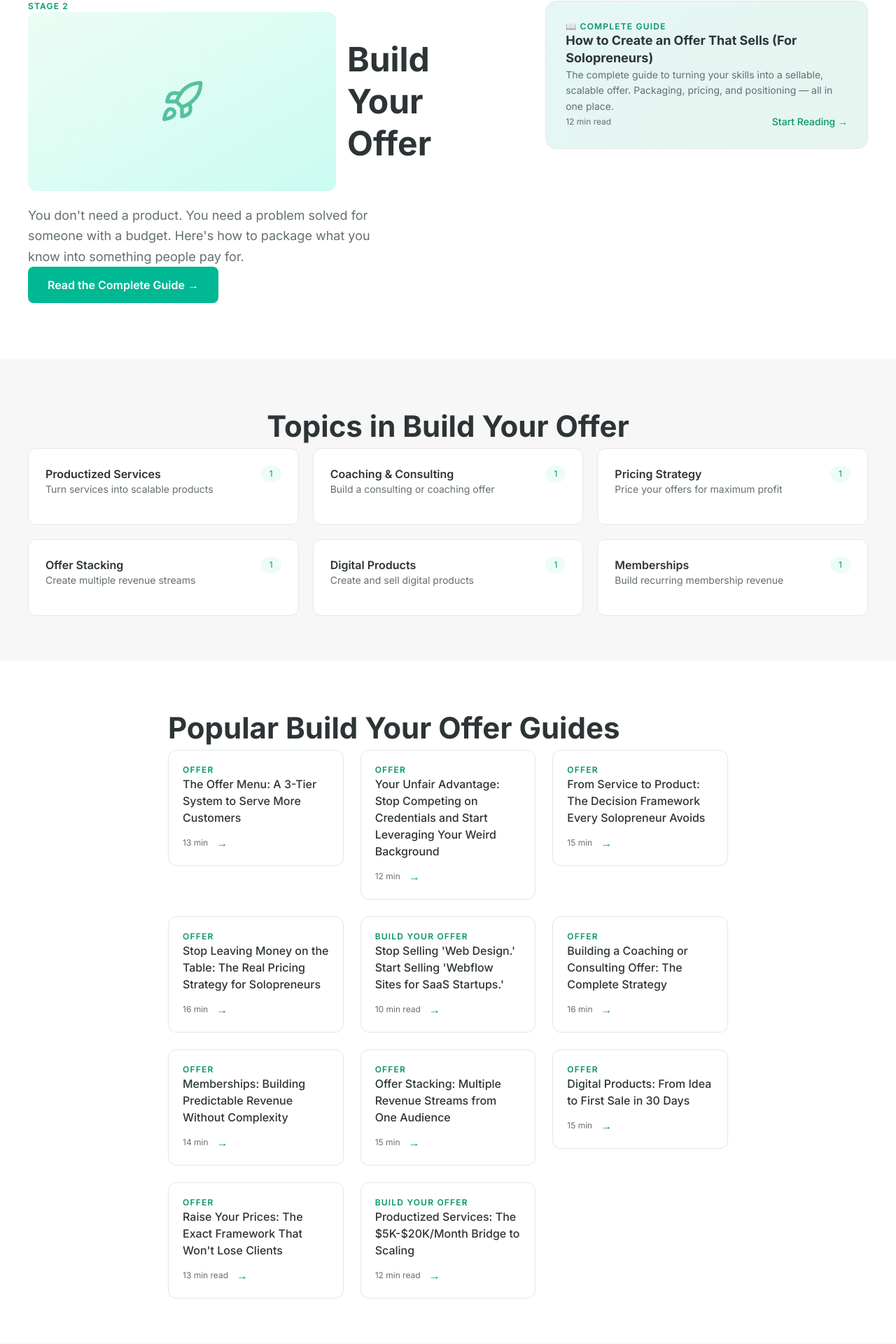
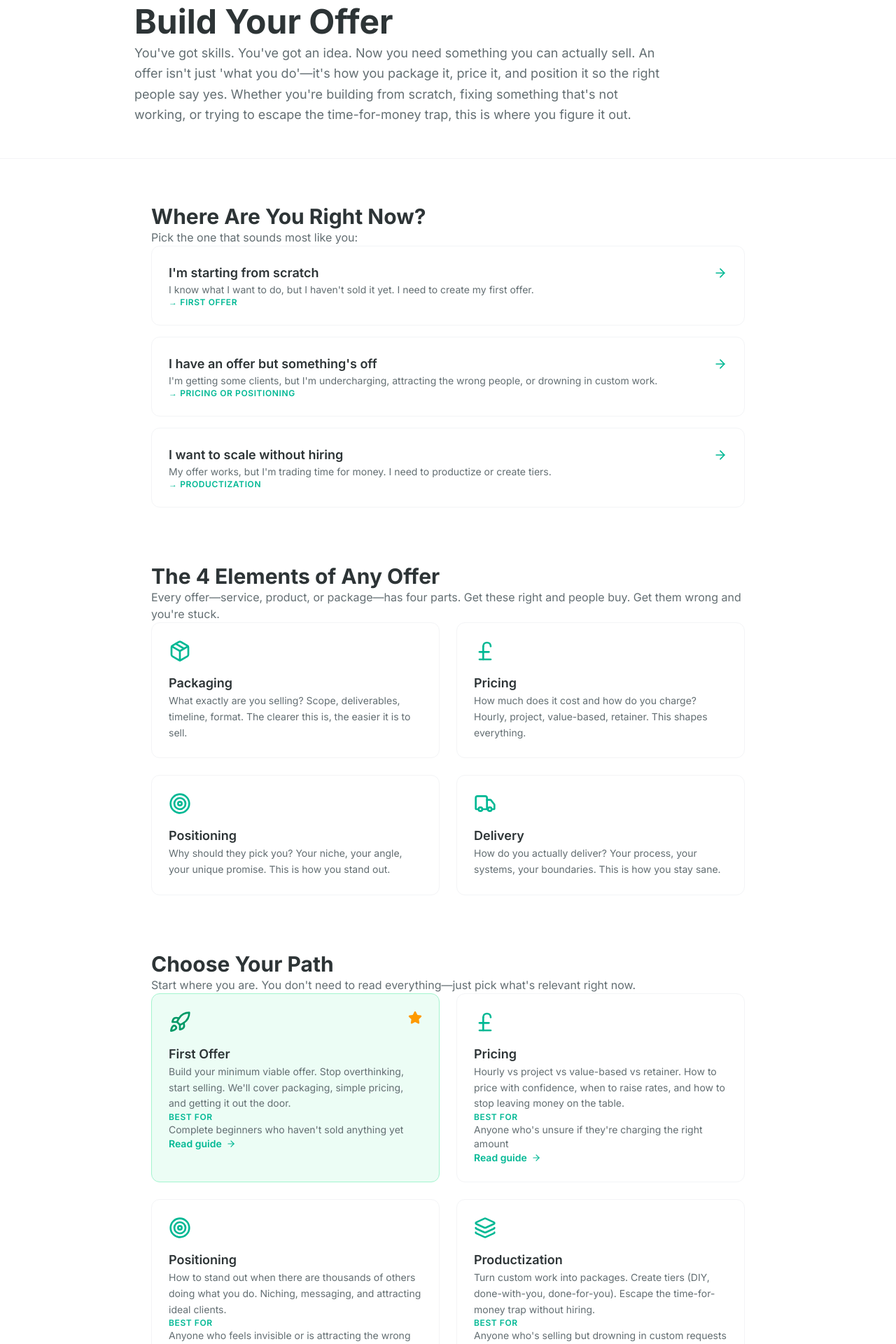
Before and after one commit to biso2005/onefoundr, a Next.js app: page /offer in a window 1280 px wide. Shown: the part 144-2064 px from the top of the page at 70% size. Built offline with nearby package versions, Linux system fonts and the light colour scheme.

Commit message:
Build comprehensive offer hub page with diagnostic section and framework

```diff
--- a/src/app/offer/page.tsx
+++ b/src/app/offer/page.tsx
@@ -1,200 +1,178 @@
-import CategoryHub from "@/components/CategoryHub";
 import Link from "next/link";
-import { getPostsByCategory } from "@/lib/mdx";
+import { Package, PoundSterling, Target, Truck, Rocket, Layers, ArrowRight, Star } from "lucide-react";
 
 export const metadata = {
-  title: "Build Your Offer — OneFoundr | Package & Price Your Expertise",
-  description: "You don't need a product. You need a problem solved for someone with a budget. Here's how to package what you know into something people pay for."
+  title: "Build Your Offer | OneFoundr",
+  description: "Turn your skills into something people will pay for. Craft, price, and position your offer—whether you're starting fresh or fixing what's broken."
 };
 
-const phases = [
+export default function OfferPage() {
+  const differences = [
     {
-    label: "PHASE 1",
-    title: "The Foundation",
-    badge: "Start Earning",
-    subtitle: "The fastest path from zero to consistent income.",
-    cards: [
-      {
-        title: "Productized Services",
-        description: "Stop charging by the hour. Package your skill into a fixed-scope, fixed-price offer that clients instantly understand.",
-        href: "/offer/productized-services"
+      icon: Package,
+      title: "Packaging",
+      description: "What exactly are you selling? Scope, deliverables, timeline, format. The clearer this is, the easier it is to sell."
     },
     {
-        title: "Coaching & Consulting",
-        description: "Turn your expertise into high-margin, low-overhead 1:1 or group engagements.",
-        href: "/offer/coaching-consulting"
-      }
-    ]
+      icon: PoundSterling,
+      title: "Pricing",
+      description: "How much does it cost and how do you charge? Hourly, project, value-based, retainer. This shapes everything."
     },
     {
-    label: "PHASE 2",
-    title: "The Multiplier",
-    badge: "Earn More Per Hour",
-    subtitle: "Same work, more money. Strategy over effort.",
-    cards: [
-      {
-        title: "Pricing Strategy",
-        description: "The difference between a £500 project and a £2,000 project is rarely the work — it's how you frame the value.",
-        href: "/offer/pricing-strategy"
+      icon: Target,
+      title: "Positioning",
+      description: "Why should they pick you? Your niche, your angle, your unique promise. This is how you stand out."
     },
     {
-        title: "Offer Stacking",
-        description: "Combine services, products, and upsells into a system that increases revenue per client.",
-        href: "/offer/offer-stacking"
-      }
-    ]
-  },
-  {
-    label: "PHASE 3",
-    title: "The Scale",
-    badge: "Escape the Clock",
-    subtitle: "Decouple your time from your income.",
-    cards: [
-      {
-        title: "Digital Products",
-        description: "Turn your expertise into templates, courses, or tools that sell while you sleep.",
-        href: "/offer/digital-products"
-      },
-      {
-        title: "Memberships",
-        description: "Build predictable, recurring revenue with a community or content membership.",
-        href: "/offer/memberships"
-      }
-    ]
+      icon: Truck,
+      title: "Delivery",
+      description: "How do you actually deliver? Your process, your systems, your boundaries. This is how you stay sane."
     }
   ];
 
-export default async function OfferPage() {
-  const posts = getPostsByCategory("offer");
+  const diagnostics = [
+    {
+      title: "I'm starting from scratch",
+      description: "I know what I want to do, but I haven't sold it yet. I need to create my first offer.",
+      pointsTo: "First Offer"
+    },
+    {
+      title: "I have an offer but something's off",
+      description: "I'm getting some clients, but I'm undercharging, attracting the wrong people, or drowning in custom work.",
+      pointsTo: "Pricing or Positioning"
+    },
+    {
+      title: "I want to scale without hiring",
+      description: "My offer works, but I'm trading time for money. I need to productize or create tiers.",
+      pointsTo: "Productization"
+    }
+  ];
+
+  const paths = [
+    {
+      icon: Rocket,
+      title: "First Offer",
+      description: "Build your minimum viable offer. Stop overthinking, start selling. We'll cover packaging, simple pricing, and getting it out the door.",
+      bestFor: "Complete beginners who haven't sold anything yet",
+      href: "/offer/first-offer",
+      featured: true
+    },
+    {
+      icon: PoundSterling,
+      title: "Pricing",
+      description: "Hourly vs project vs value-based vs retainer. How to price with confidence, when to raise rates, and how to stop leaving money on the table.",
+      bestFor: "Anyone who's unsure if they're charging the right amount",
+      href: "/offer/pricing",
+      featured: false
+    },
+    {
+      icon: Target,
+      title: "Positioning",
+      description: "How to stand out when there are thousands of others doing what you do. Niching, messaging, and attracting ideal clients.",
+      bestFor: "Anyone who feels invisible or is attracting the wrong clients",
+      href: "/offer/positioning",
+      featured: false
+    },
+    {
+      icon: Layers,
+      title: "Productization",
+      description: "Turn custom work into packages. Create tiers (DIY, done-with-you, done-for-you). Escape the time-for-money trap without hiring.",
+      bestFor: "Anyone who's selling but drowning in custom requests",
+      href: "/offer/productization",
+      featured: false
+    }
+  ];
 
   return (
-    <>
-      <CategoryHub
-        eyebrow="STAGE 2"
-        emoji="📦"
-        title="Build Your Offer"
-        description="You don't need a product. You need a problem solved for someone with a budget. Here's how to package what you know into something people pay for."
-        color="text-blue-500"
-        pillarGuide={{
-          title: "How to Create an Offer That Sells (For Solopreneurs)",
-          description: "The complete guide to turning your skills into a sellable, scalable offer. Packaging, pricing, and positioning — all in one place.",
-          readTime: "12 min read",
-          href: "/offer/productized-services"
-        }}
-        subcategories={[
-          {
-            name: "Productized Services",
-            description: "Turn services into scalable products",
-            href: "/offer/productized-services",
-            articleCount: 1
-          },
-          {
-            name: "Coaching & Consulting",
-            description: "Build a consulting or coaching offer",
-            href: "/offer/coaching-consulting",
-            articleCount: 1
-          },
-          {
-            name: "Pricing Strategy",
-            description: "Price your offers for maximum profit",
-            href: "/offer/pricing-strategy",
-            articleCount: 1
-          },
-          {
-            name: "Offer Stacking",
-            description: "Create multiple revenue streams",
-            href: "/offer/offer-stacking",
-            articleCount: 1
-          },
-          {
-            name: "Digital Products",
-            description: "Create and sell digital products",
-            href: "/offer/digital-products",
-            articleCount: 1
-          },
-          {
-            name: "Memberships",
-            description: "Build recurring membership revenue",
-            href: "/offer/memberships",
-            articleCount: 1
-          }
-        ]}
-        featuredArticles={[]}
-        relatedCategories={[
-          { name: "Start Solo", emoji: "🚀", href: "/start" },
-          { name: "Sales", emoji: "🤝", href: "/sales" },
-          { name: "Marketing", emoji: "📣", href: "/marketing" }
-        ]}
-        dynamicArticles={posts}
-      />
+    <div className="bg-white w-full min-h-screen">
+      {/* HERO SECTION */}
+      <section className="bg-white pt-16 pb-12 border-b border-gray-100 px-6">
+        <div className="max-w-4xl mx-auto">
+          <p className="text-xs font-semibold text-accent uppercase tracking-wider mb-4">OFFER</p>
+          <h1 className="text-4xl md:text-5xl font-bold text-primary mb-6 leading-tight">
+            Build Your Offer
+          </h1>
+          <p className="text-base md:text-lg text-textLight leading-relaxed max-w-3xl">
+            You've got skills. You've got an idea. Now you need something you can actually sell. An offer isn't just 'what you do'—it's how you package it, price it, and position it so the right people say yes. Whether you're building from scratch, fixing something that's not working, or trying to escape the time-for-money trap, this is where you figure it out.
+          </p>
+        </div>
+      </section>
 
-      {/* PHASE-BASED LAYOUT */}
-      <section className="max-w-4xl mx-auto px-4 py-16 space-y-20">
-        {phases.map((phase) => (
-          <div key={phase.label}>
-            {/* Phase header */}
-            <div className="mb-8">
-              <div className="flex items-center gap-3 mb-2">
-                <span className="text-xs font-semibold uppercase tracking-widest text-gray-400">
-                  {phase.label}
-                </span>
-                <span className="text-xs font-semibold px-3 py-1 rounded-full bg-blue-50 text-blue-700">
-                  {phase.badge}
-                </span>
+      <div className="max-w-4xl mx-auto pt-16 pb-16 px-6">
+        {/* DIAGNOSTIC SECTION */}
+        <section className="mb-20">
+          <h2 className="text-2xl md:text-3xl font-bold text-primary mb-3">Where Are You Right Now?</h2>
+          <p className="text-textLight mb-8">Pick the one that sounds most like you:</p>
+          <div className="space-y-4">
+            {diagnostics.map((diag, idx) => (
+              <div key={idx} className="bg-white border border-gray-100 rounded-xl p-6 hover:border-emerald-300 hover:shadow-md transition-all cursor-pointer">
+                <div className="flex items-start justify-between">
+                  <div className="flex-1">
+                    <h3 className="text-lg font-semibold text-primary mb-2">{diag.title}</h3>
+                    <p className="text-sm text-textLight">{diag.description}</p>
                   </div>
-              <h2 className="text-2xl font-bold text-gray-900">{phase.title}</h2>
-              <p className="text-gray-500 mt-1">{phase.subtitle}</p>
+                  <ArrowRight className="w-5 h-5 text-accent flex-shrink-0 mt-1" />
                 </div>
-
-            {/* Cards */}
-            <div className="grid grid-cols-1 md:grid-cols-2 gap-6">
-              {phase.cards.map((card) => (
-                <Link
-                  key={card.href}
-                  href={card.href}
-                  className="bg-white rounded-xl border border-gray-100 p-6 hover:shadow-md transition block group"
-                >
-                  <h3 className="text-lg font-bold text-gray-900 group-hover:text-blue-600 transition-colors">
-                    {card.title}
-                  </h3>
-                  <p className="text-sm text-gray-600 mt-2 leading-relaxed">
-                    {card.description}
-                  </p>
-                  <p className="text-sm font-medium text-blue-600 mt-4 group-hover:underline">
-                    Learn more →
-                  </p>
-                </Link>
+                <p className="text-xs font-semibold text-accent uppercase tracking-wider mt-4">→ {diag.pointsTo}</p>
+              </div>
             ))}
           </div>
-          </div>
-        ))}
         </section>
 
-      {/* THE MVO SECTION */}
-      <section className="max-w-4xl mx-auto px-4 pb-20">
-        <div className="bg-gray-50 rounded-xl p-8">
-          <p className="text-xs font-semibold uppercase tracking-widest text-gray-400 mb-3">
-            THE CORE PRINCIPLE
+        {/* FRAMEWORK SECTION */}
+        <section className="mb-20">
+          <h2 className="text-2xl md:text-3xl font-bold text-primary mb-3">The 4 Elements of Any Offer</h2>
+          <p className="text-textLight mb-8">
+            Every offer—service, product, or package—has four parts. Get these right and people buy. Get them wrong and you're stuck.
           </p>
-          <h2 className="text-2xl font-bold text-gray-900 mb-4">
-            The MVO Method: Sell It Before You Build It
-          </h2>
-          <div className="text-gray-600 leading-relaxed space-y-3 text-sm md:text-base">
-            <p>
-              The smartest solo founders don't build first — they sell first. Most people spend weeks (or months) creating something before they know if anyone wants it. The result is wasted time and a product with no buyers.
+          <div className="grid grid-cols-1 md:grid-cols-2 gap-6">
+            {differences.map((diff, idx) => {
+              const Icon = diff.icon;
+              return (
+                <div key={idx} className="bg-white border border-gray-100 rounded-xl p-6 hover:shadow-md hover:border-emerald-300 transition-all">
+                  <Icon className="w-8 h-8 text-accent mb-4" />
+                  <h3 className="text-lg font-semibold text-primary mb-3">{diff.title}</h3>
+                  <p className="text-sm text-textLight leading-relaxed">{diff.description}</p>
+                </div>
+              );
+            })}
+          </div>
+        </section>
+
+        {/* CHOOSE YOUR PATH */}
+        <section className="mb-16">
+          <h2 className="text-2xl md:text-3xl font-bold text-primary mb-3">Choose Your Path</h2>
+          <p className="text-textLight mb-8">
+            Start where you are. You don't need to read everything—just pick what's relevant right now.
           </p>
-            <p>
-              A Minimum Viable Offer flips this. Here's the process: describe the result you're selling, name a price, find one person who needs that result, deliver it manually, collect the feedback, then refine. That's it. No website. No branding. No product.
-            </p>
-            <p>
-              You'll learn more from one paying client than from three months of research. Once you've delivered it once, you package it. Once you've packaged it, you price it properly. Once you've priced it, you scale it.
-            </p>
-            <p className="font-medium text-gray-800">
-              Every guide in this section follows this principle. Pick your phase, pick your topic, and build an offer someone will pay for this week.
+          <div className="grid grid-cols-1 md:grid-cols-2 gap-6">
+            {paths.map((path, idx) => {
+              const Icon = path.icon;
+              return (
+                <Link key={idx} href={path.href} className="no-underline">
+                  <div className={`h-full rounded-xl p-6 transition-all ${
+                    path.featured
+                      ? "bg-emerald-50 border border-emerald-200 hover:border-emerald-400 hover:shadow-md"
+                      : "bg-white border border-gray-100 hover:shadow-md hover:border-emerald-300"
+                  }`}>
+                    <div className="flex items-start justify-between mb-4">
+                      <Icon className={`w-8 h-8 ${path.featured ? "text-emerald-600" : "text-accent"}`} />
+                      {path.featured && <Star className="w-5 h-5 text-amber-500 fill-amber-500" />}
+                    </div>
+                    <h3 className="text-lg font-semibold text-primary mb-2">{path.title}</h3>
+                    <p className="text-sm text-textLight leading-relaxed mb-4 flex-1">{path.description}</p>
+                    <p className="text-xs font-semibold text-accent uppercase tracking-wider mb-3">Best for</p>
+                    <p className="text-sm text-textLight mb-4">{path.bestFor}</p>
+                    <p className="text-sm font-semibold text-accent flex items-center gap-1.5 hover:gap-2.5 transition-all">
+                      Read guide <ArrowRight size={14} />
                     </p>
                   </div>
+                </Link>
+              );
+            })}
           </div>
         </section>
-    </>
+      </div>
+    </div>
   );
 }
```
Lines whose indentation alone changed are shown as unchanged.
